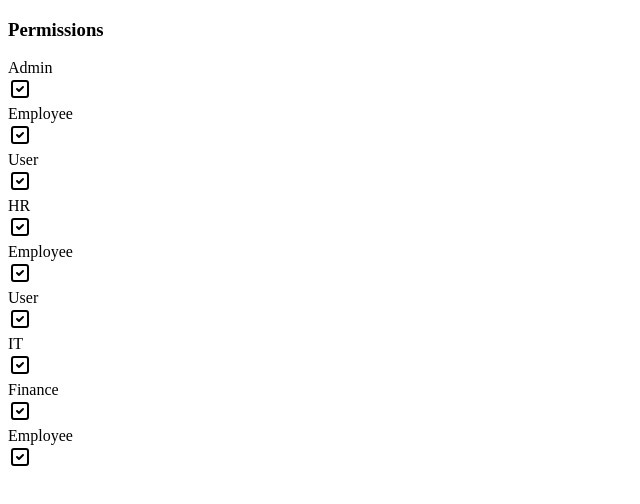
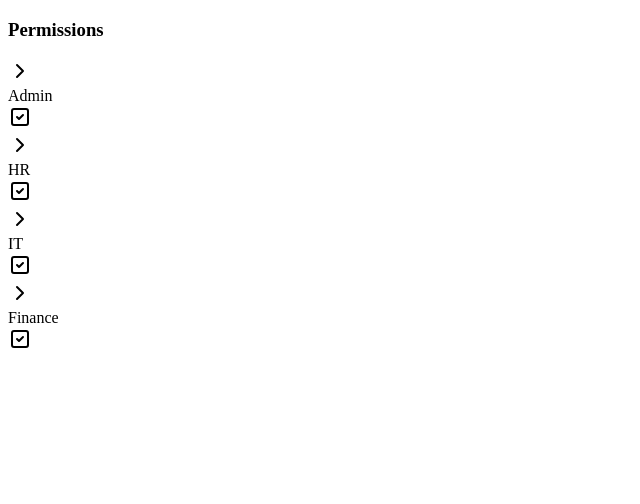
Before and after one commit to khasogi27/angular-table-inline-editing, an Angular app: page / in a window 1280 px wide. Shown: the top 504 px of the page, without its empty margins (0-640 px from the left). Built offline with nearby package versions, Linux system fonts and the light colour scheme.

Commit message:
5 files modified

```diff
--- a/src/app/app.component.html
+++ b/src/app/app.component.html
@@ -1,6 +1,7 @@
 <div class="container-xl">
   <core-tree-view
-    [dataSource]="dsTreeView">
+    [dataSource]="dsTreeView"
+    [expanded]="dsExpanded">
   </core-tree-view>
 </div>
 
--- a/src/app/app.component.ts
+++ b/src/app/app.component.ts
@@ -153,6 +153,7 @@ export class AppComponent implements OnInit {
   public treeGridType: BackgroundType = 'flat';
 
   public dsTreeView: any[];
+  public dsExpanded: boolean = false;
 
   constructor() {}
 
--- a/src/app/t-grid/local-data.ts
+++ b/src/app/t-grid/local-data.ts
@@ -67,6 +67,7 @@ export const dsTreeView = [
   {
     name: 'IT',
     access: 1,
+    children: [],
   },
   {
     name: 'Finance',
@@ -75,7 +76,6 @@ export const dsTreeView = [
       {
         name: 'Employee',
         access: 1,
-        children: [],
       },
     ],
   },
--- a/src/app/t-grid/tree-view/tree-view.component.html
+++ b/src/app/t-grid/tree-view/tree-view.component.html
@@ -4,18 +4,29 @@
   </div>
   <div class="list-group list-group-flush">
     <ng-container
-      *ngFor="let node of dataSource"
+      *ngFor="let parent of dsTreeView"
       [ngTemplateOutlet]="treeNode"
-      [ngTemplateOutletContext]="{ $implicit: node }"
+      [ngTemplateOutletContext]="{ $implicit: parent }"
     >
     </ng-container>
   </div>
 </div>
 
 <ng-template #treeNode let-data>
-  <div class="list-group-item border-0 mt-3">
-    <div class="row align-items-center" (click)="onRowClick()">
-      <div class="col-auto"><span class="badge bg-red"></span></div>
+  <div class="list-group-item border-0 mt-3" role="button">
+    <div
+      class="row align-items-center"
+      (contextmenu)="onRightClick($event, data)"
+    >
+      <div class="col-auto px-0" (click)="data.expand = !data.expand">
+        <ng-container *ngIf="data.children">
+          <a *ngIf="data.expand" [innerHTML]="dsIcon.chevronDown | saveSvg"></a>
+          <a
+            *ngIf="!data.expand"
+            [innerHTML]="dsIcon.chevronRight | saveSvg"
+          ></a>
+        </ng-container>
+      </div>
       <div class="col text-truncate">
         <div class="d-block text-muted text-truncate mt-n1">
           {{ data.name }}
@@ -25,11 +36,13 @@
         <a [innerHTML]="dsIcon.checkbox | saveSvg"></a>
       </div>
     </div>
-    <ng-container
-      *ngFor="let child of data.children"
-      [ngTemplateOutlet]="treeNode"
-      [ngTemplateOutletContext]="{ $implicit: child }"
-    >
+    <ng-container *ngIf="data.expand">
+      <ng-container
+        *ngFor="let child of data.children"
+        [ngTemplateOutlet]="treeNode"
+        [ngTemplateOutletContext]="{ $implicit: child }"
+      >
+      </ng-container>
     </ng-container>
   </div>
 </ng-template>
--- a/src/app/t-grid/tree-view/tree-view.component.ts
+++ b/src/app/t-grid/tree-view/tree-view.component.ts
@@ -1,4 +1,4 @@
-import { Component, Input, OnInit } from '@angular/core';
+import { Component, Input, OnChanges, SimpleChanges } from '@angular/core';
 import { TablerIcon } from '../icons';
 
 @Component({
@@ -6,26 +6,30 @@ import { TablerIcon } from '../icons';
   templateUrl: './tree-view.component.html',
   styleUrls: ['./tree-view.component.css'],
 })
-export class TreeViewComponent implements OnInit {
+export class TreeViewComponent implements OnChanges {
   @Input() dataSource: any[] = [];
+  @Input() expanded: boolean = true;
 
   public dsIcon: any = TablerIcon;
-  public dsTreeView: any[] = [
-    {
-      name: 'admin',
-      access: 1,
-    },
-    {
-      name: 'hr',
-      access: 2,
-    },
-    {
-      name: 'employee',
-      access: 1,
-    },
-  ];
+  public dsTreeView: any = [];
 
   constructor() {}
 
-  ngOnInit() {}
+  ngOnChanges(changes: SimpleChanges): void {
+    this.dsTreeView = this.dataSource;
+    this.addValueChange(this.dsTreeView);
+  }
+
+  addValueChange(data: any) {
+    for (let item of data) {
+      item['expand'] = this.expanded;
+      if (item.children == undefined) return;
+      this.addValueChange(item.children);
+    }
+  }
+
+  onRightClick(evn: any, data: any) {
+    console.log(this.dsTreeView, '<<<');
+    evn.preventDefault();
+  }
 }
```
